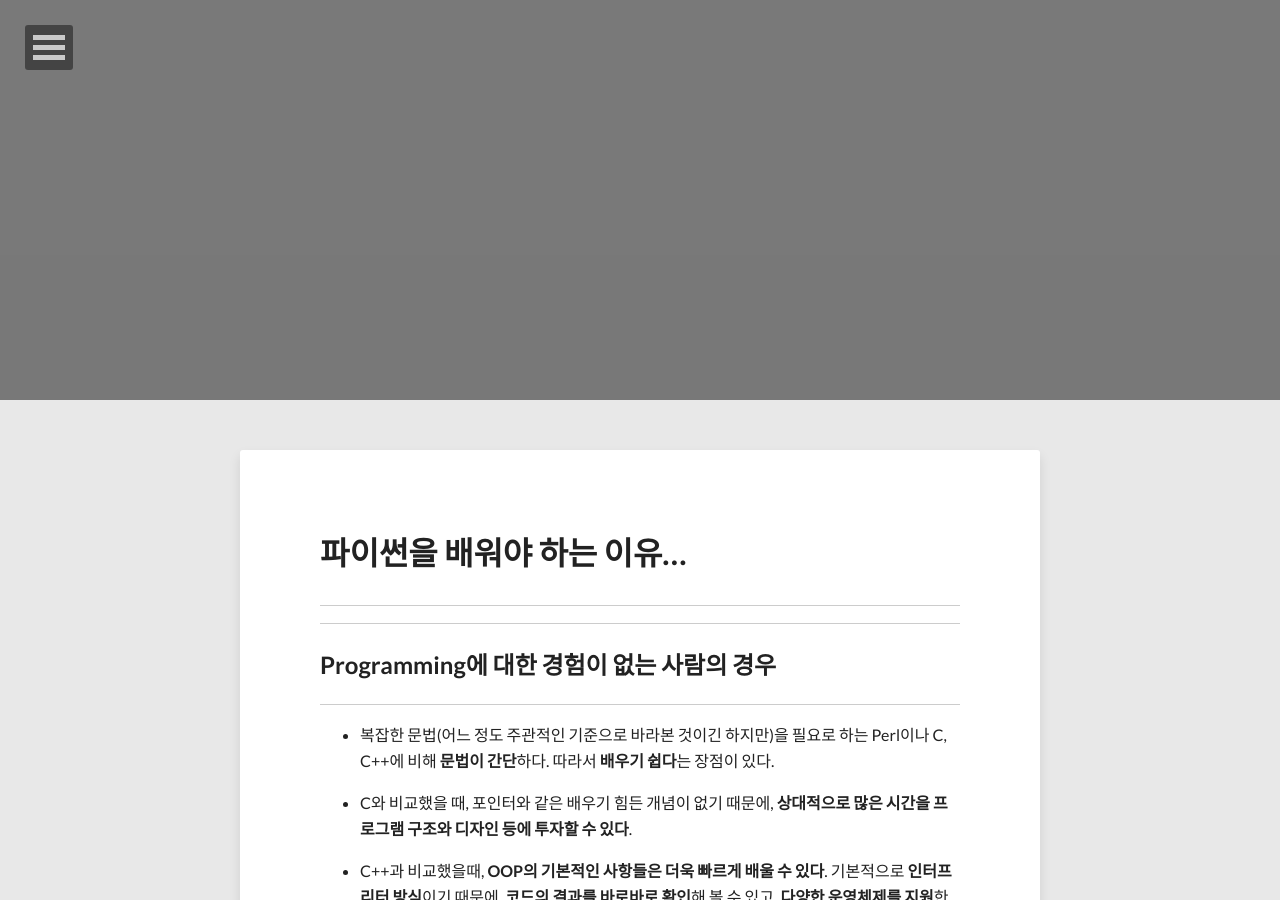
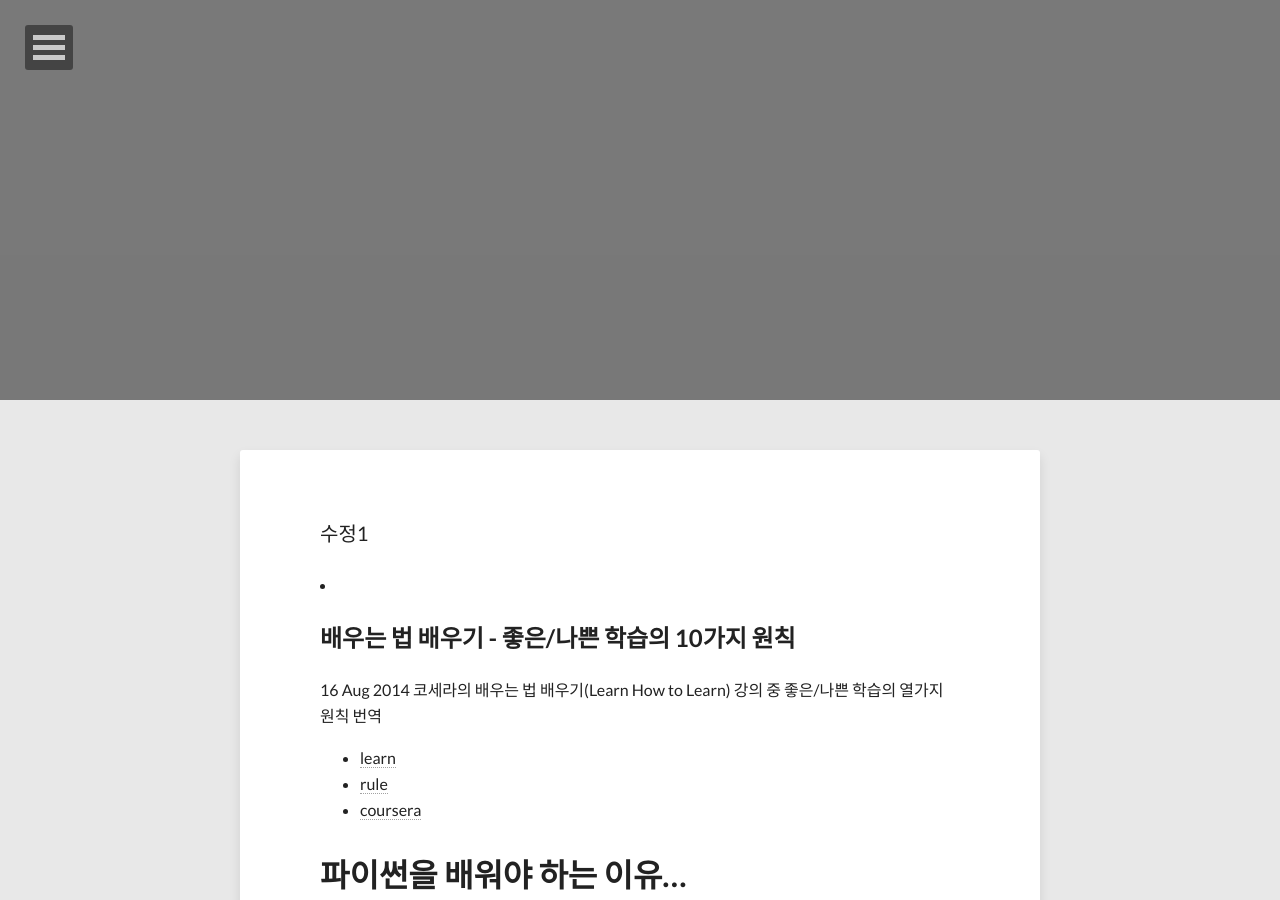
Before and after one commit to geoncheollee/geonblog, a Jekyll site: the page built from index.md, in a window 1280 px wide and 900 px high. Built offline with Jekyll 4.4.1, drawn with Linux system fonts in a browser that asks for light colours; nearby versions of some CDN libraries; some of the changed text lies outside the part shown.

Commit message:
20141102_hong

```diff
--- a/index.md
+++ b/index.md
@@ -9,7 +9,31 @@ image:
 share: true
 ---
 
+수정1
 
+<html>
+<body>
+
+      <li>
+        <h2>
+          <a href="/blog/2014/08/16/rules-of-good-bad-studying/">배우는 법 배우기 - 좋은/나쁜 학습의 10가지 원칙</a>
+        </h2>
+        <p>
+          <span class="date">16 Aug 2014</span>
+          <span class="description">코세라의 배우는 법 배우기(Learn How to Learn) 강의 중 좋은/나쁜 학습의 열가지 원칙 번역</span>
+        </p>
+        <ul class="tags cf">
+
+          <li><a href="/search/?tags=learn">learn</a></li>
+
+          <li><a href="/search/?tags=rule">rule</a></li>
+
+          <li><a href="/search/?tags=coursera">coursera</a></li>
+
+        </ul>
+      </li>
+</body>
+</html>
 
 # 파이썬을 배워야 하는 이유...
 ---
@@ -76,26 +100,3 @@ OS에 관련된 기능들은 (예: POSIX interface) 대부분 C/C++에서 제공
 
 <iframe width="854" height="510" src="//www.youtube.com/embed/obO1oUu8AK8" frameborder="0"></iframe>
 ---
-
-<html>
-<body>
-  <!-- Pagination links -->
-  <ul class="pagination clearfix">
-
-    <li><span class="disabled">Prev</span></li>
-
-    <li><span class="active">1</span></li>
-
-      <li><a href="/page2">2</a></li>
-
-      <li><a href="/page3">3</a></li>
-
-      <li><a href="/page4">4</a></li>
-
-    <li><a href="/page2">Next</a></li>
-
-  </ul>
-</section>
-
-</body>
-</html>
```
